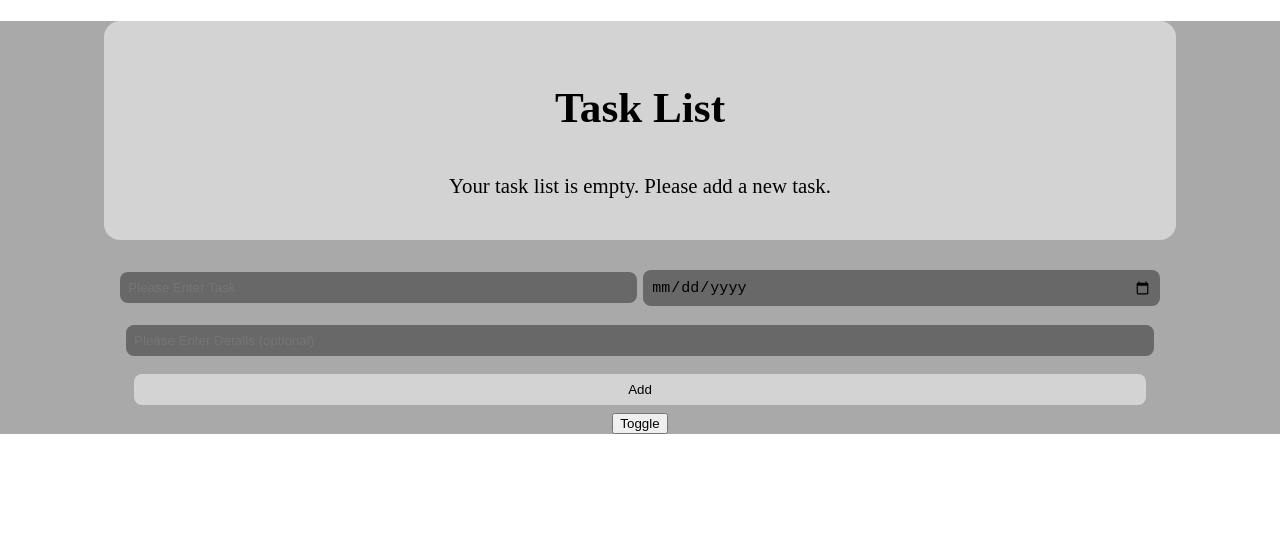
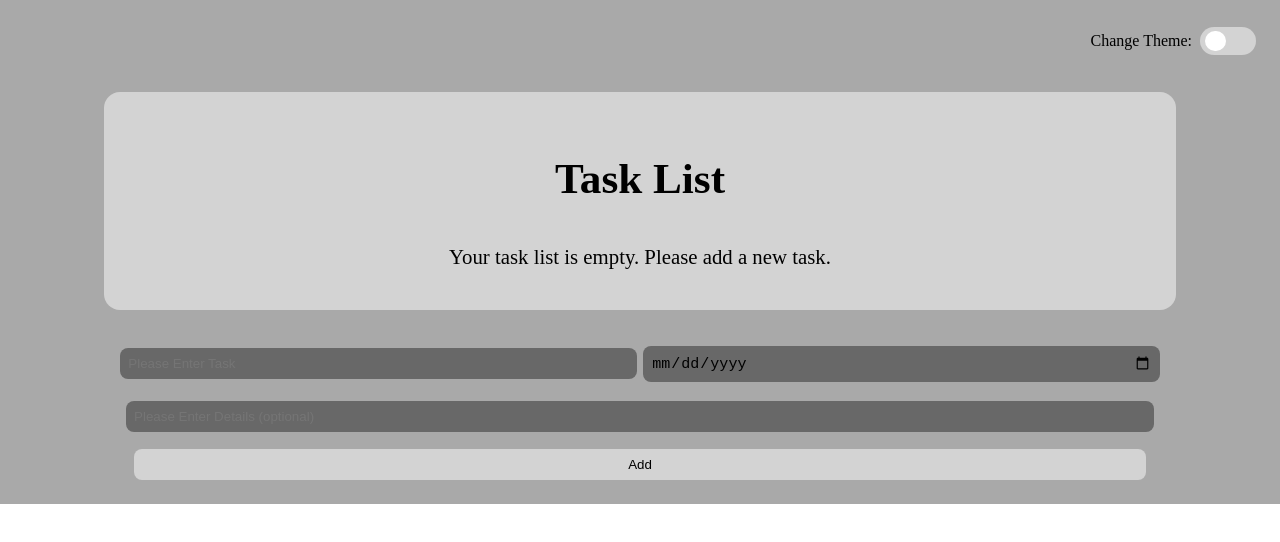
Before and after one commit to MSkibicki/react-hooks-context-project, a React (Create React App) app: page / in a window 1280 px wide. Shown: the top 542 px of the page. Built offline with nearby package versions, Linux system fonts and the light colour scheme.

Commit message:
added slider button

```diff
--- a/src/components/Body.js
+++ b/src/components/Body.js
@@ -13,11 +13,11 @@ const Body = () => {
 
     return(
         <div className="app-body" style={{background: mode.body}}>
+            <SlideButton />
             <div className="app-content">
                 <Menu />
                 <Tasks />
                 <Form />
-                <SlideButton />
             </div>
         </div>
     );
--- a/src/components/SlideButton.js
+++ b/src/components/SlideButton.js
@@ -3,10 +3,18 @@ import { ModeContext } from "../contexts/ModeContext";
 
 const Button = () => {
 
-    const { toggleState } = useContext(ModeContext);
+    const { darkMode, dark, light, toggleState } = useContext(ModeContext);
+    const mode = darkMode ? dark : light;
+
 
     return(
-        <button onClick={toggleState}>Toggle</button>
+        <div className="checkbox">
+            <p className="theme-text" style={{color: mode.color}}>Change Theme:</p>
+                <label className="switch">
+                    <input type="checkbox" onChange={toggleState}/>
+                    <span className="slider"></span>
+                </label>
+        </div>
     );
 }
 
--- a/src/index.css
+++ b/src/index.css
@@ -5,6 +5,7 @@ body {
 
 .app-body {
     background: darkgray;
+    padding-bottom: 1rem;
 }
 
 .app-content {
@@ -17,7 +18,7 @@ body {
     text-align: center;
     padding: 1.3rem;
     border-radius: 1rem;
-    margin: 1.3rem 0.5rem;
+    margin: 1.6rem 0.5rem;
 }
 
 .menu h1 {
@@ -107,3 +108,67 @@ input[type="submit"]:hover {
 input[type="text"].input-details {
     width: 93%;
 }
+
+.switch {
+    display: inline-block;
+    height: 1.8rem;
+    width: 3.5rem;
+    position: relative;
+}
+
+.switch input {
+    display: none;
+}
+
+.slider {
+    background: lightgray;
+    transition: 0.2s;
+    position: absolute;
+    top: 0;
+    bottom: 0;
+    left: 0;
+    right: 0;
+}
+
+.slider:before {
+    content: "";
+    position: absolute;
+    transition: 0.2s;
+    background: white;
+    width: 1.3rem;
+    height: 1.3rem;
+    bottom: 0.25rem;
+    left: 0.3rem;
+}
+
+input:checked + .slider {
+    background: #2196f3;
+}
+
+input:focus + .slider {
+    box-shadow: 0 0 1px #2196f3;
+}
+
+input:checked + .slider:before {
+    transform: translateX(1.6rem);
+}
+
+span.slider {
+    border-radius: 1.1rem;
+}
+
+span.slider:before {
+    border-radius: 50%;
+}
+
+.theme-text {
+    margin-right: 0.5rem;
+}
+
+.checkbox {
+    display: flex;
+    justify-content: flex-end;
+    margin-right: 1.5rem;
+    align-items: center;
+    padding-top: 1rem;
+}
```
